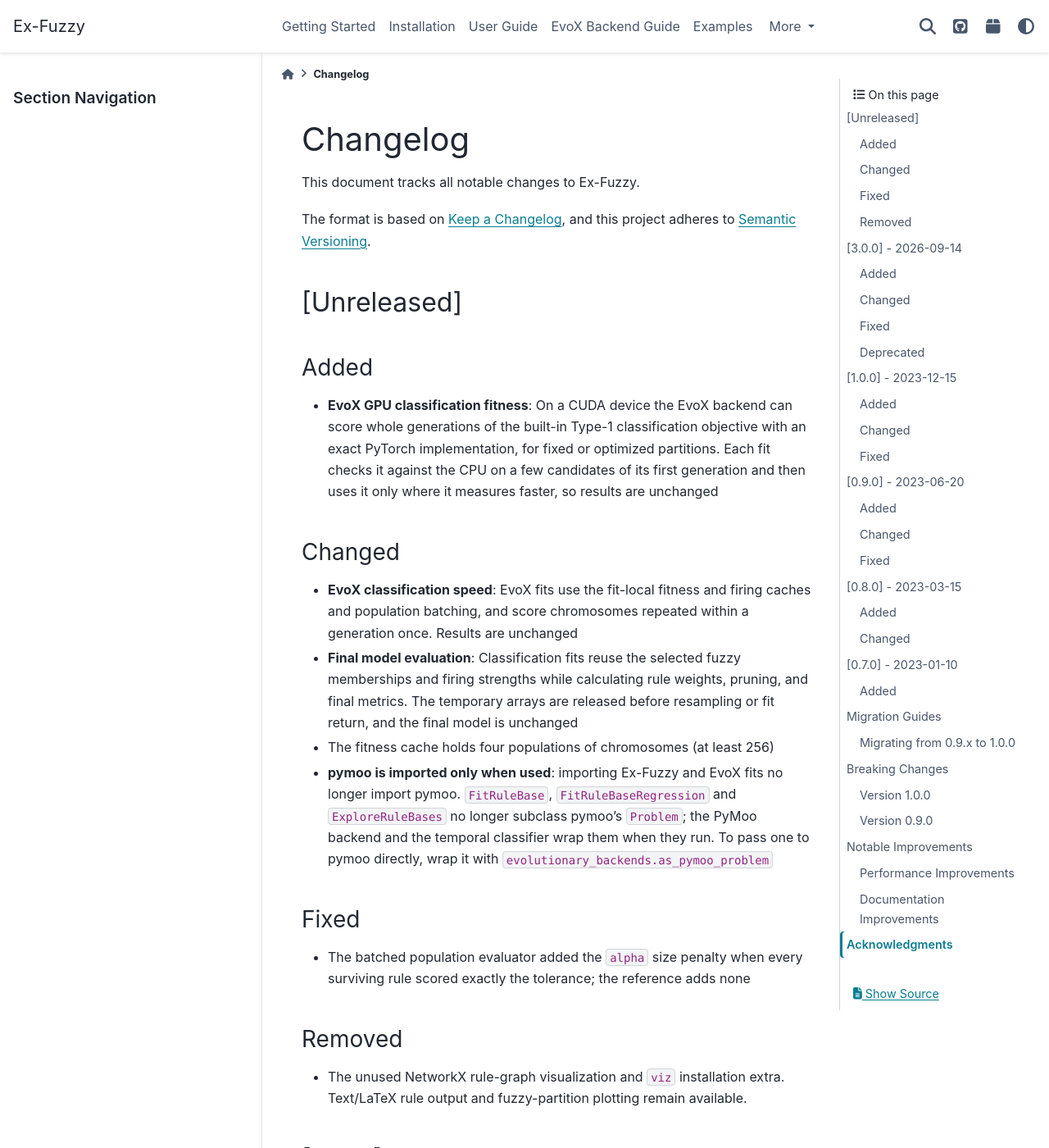
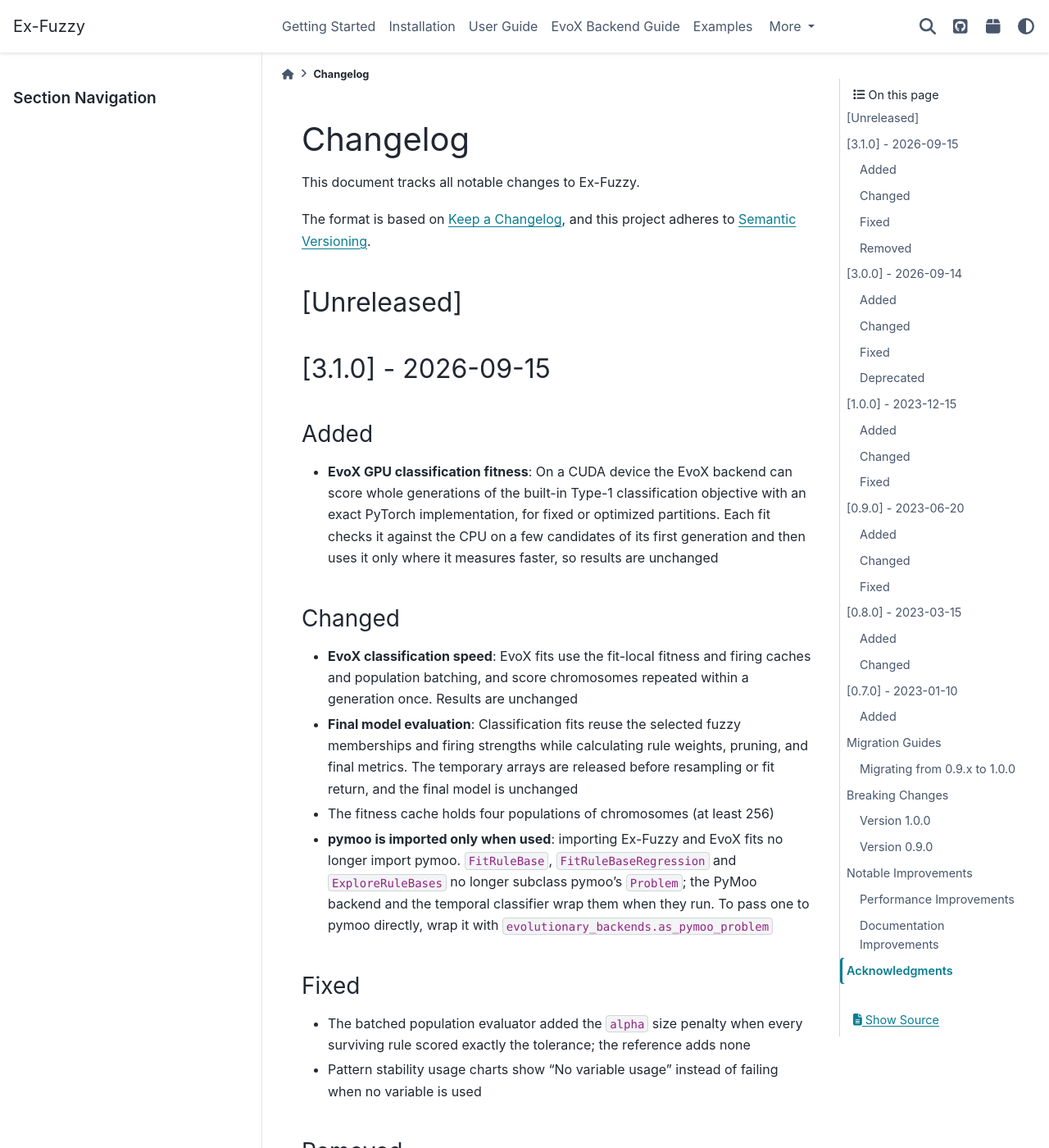
Before and after one commit to Fuminides/ex-fuzzy, a Sphinx documentation site: the page built from docs/source/changelog.rst, in a window 1280 px wide and 1400 px high. Shown: the whole window at 82% size. Built offline with Sphinx 7.4.7 and the PyData theme 0.15.4, drawn with Linux system fonts in a browser that asks for light colours.

Commit message:
release: version 3.1.0
Co-Authored-By: Claude Opus 5 <noreply@anthropic.com>

```diff
--- a/docs/source/changelog.rst
+++ b/docs/source/changelog.rst
@@ -9,6 +9,9 @@ and this project adheres to `Semantic Versioning <https://semver.org/spec/v2.0.0
 
 [Unreleased]
 ============
+
+[3.1.0] - 2026-09-15
+====================
 
 Added
 -----
@@ -38,6 +41,8 @@ Fixed
 -----
 - The batched population evaluator added the ``alpha`` size penalty when every
   surviving rule scored exactly the tolerance; the reference adds none
+- Pattern stability usage charts show "No variable usage" instead of failing
+  when no variable is used
 
 Removed
 -------
--- a/ex_fuzzy/ex_fuzzy/_version.py
+++ b/ex_fuzzy/ex_fuzzy/_version.py
@@ -1,3 +1,3 @@
 """Package version metadata."""
 
-__version__ = "3.0.0"
+__version__ = "3.1.0"
```
